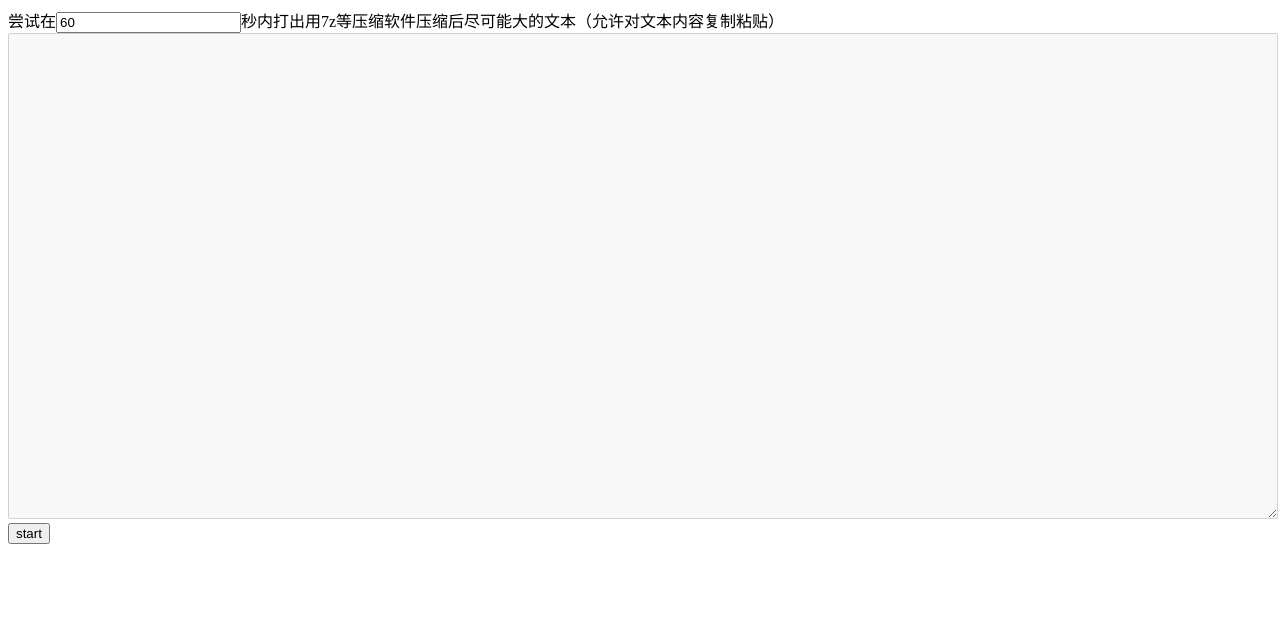
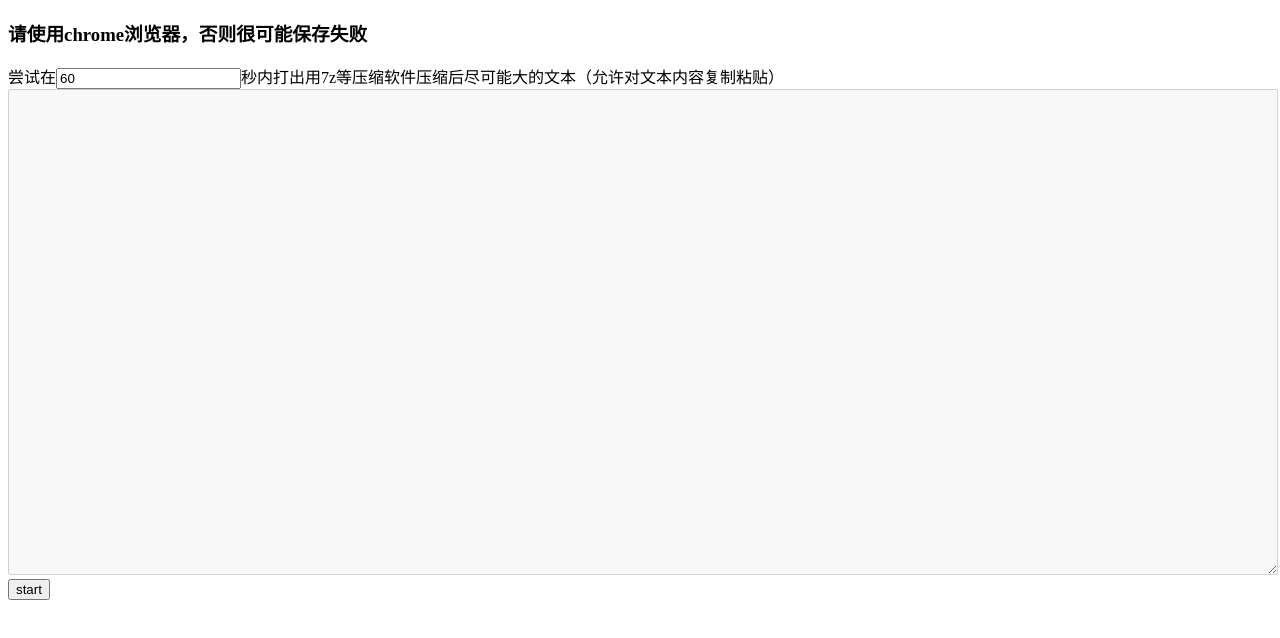
Before and after one commit to ffcr/ffcr.github.io, a plain HTML site: page index.html in a window 1280 px wide. Drawn offline with Linux system fonts and the light colour scheme.

Commit message:
Update index.html

```diff
--- a/index.html
+++ b/index.html
@@ -61,6 +61,7 @@
 </head>
 
 <body onload="timerStart();">
+<h3>请使用chrome浏览器，否则很可能保存失败</h3>
 <form>
 尝试在<input type="number" id="timeLimit" value="60" autocomplete="off">秒内打出用7z等压缩软件压缩后尽可能大的文本（允许对文本内容复制粘贴）
 </form>
```
